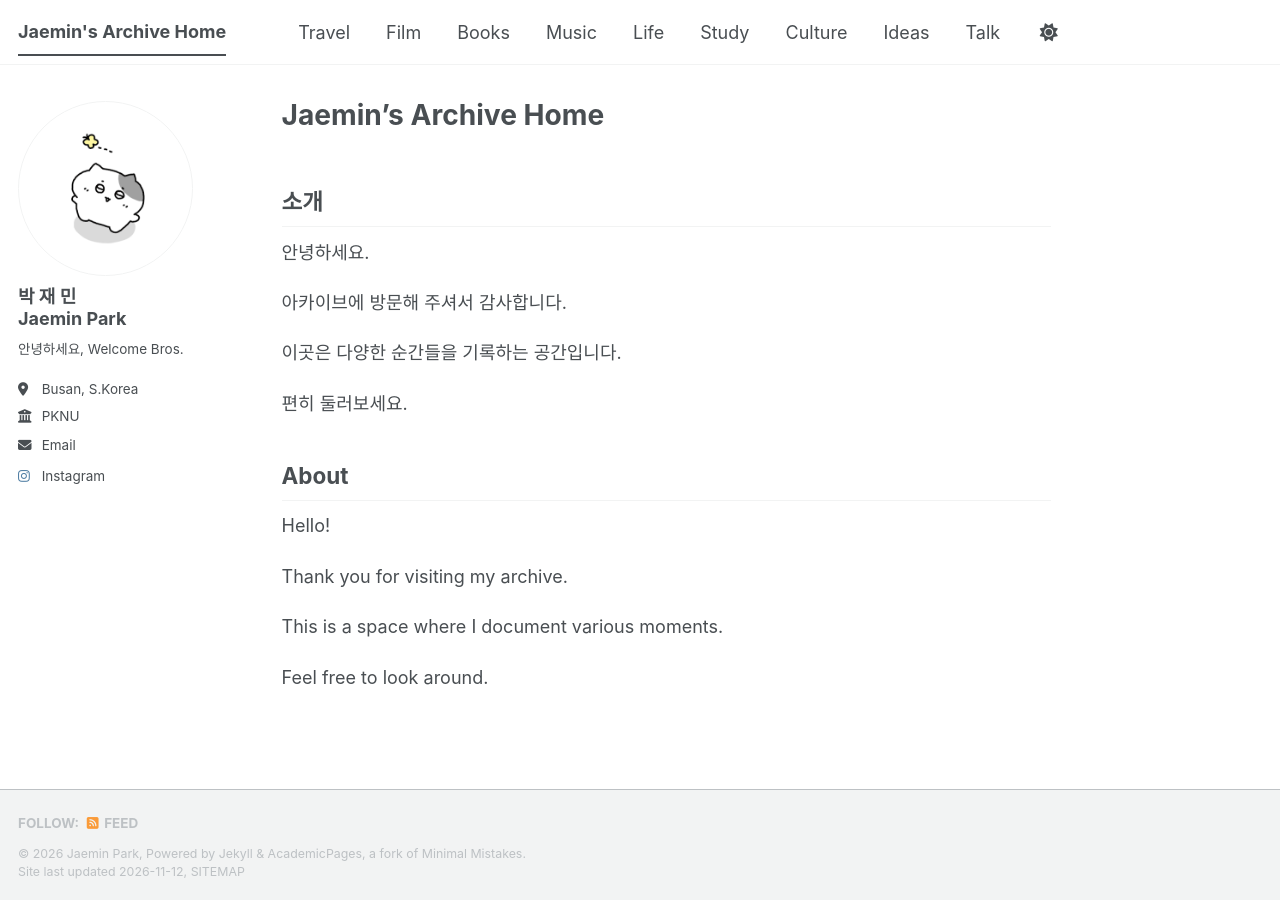
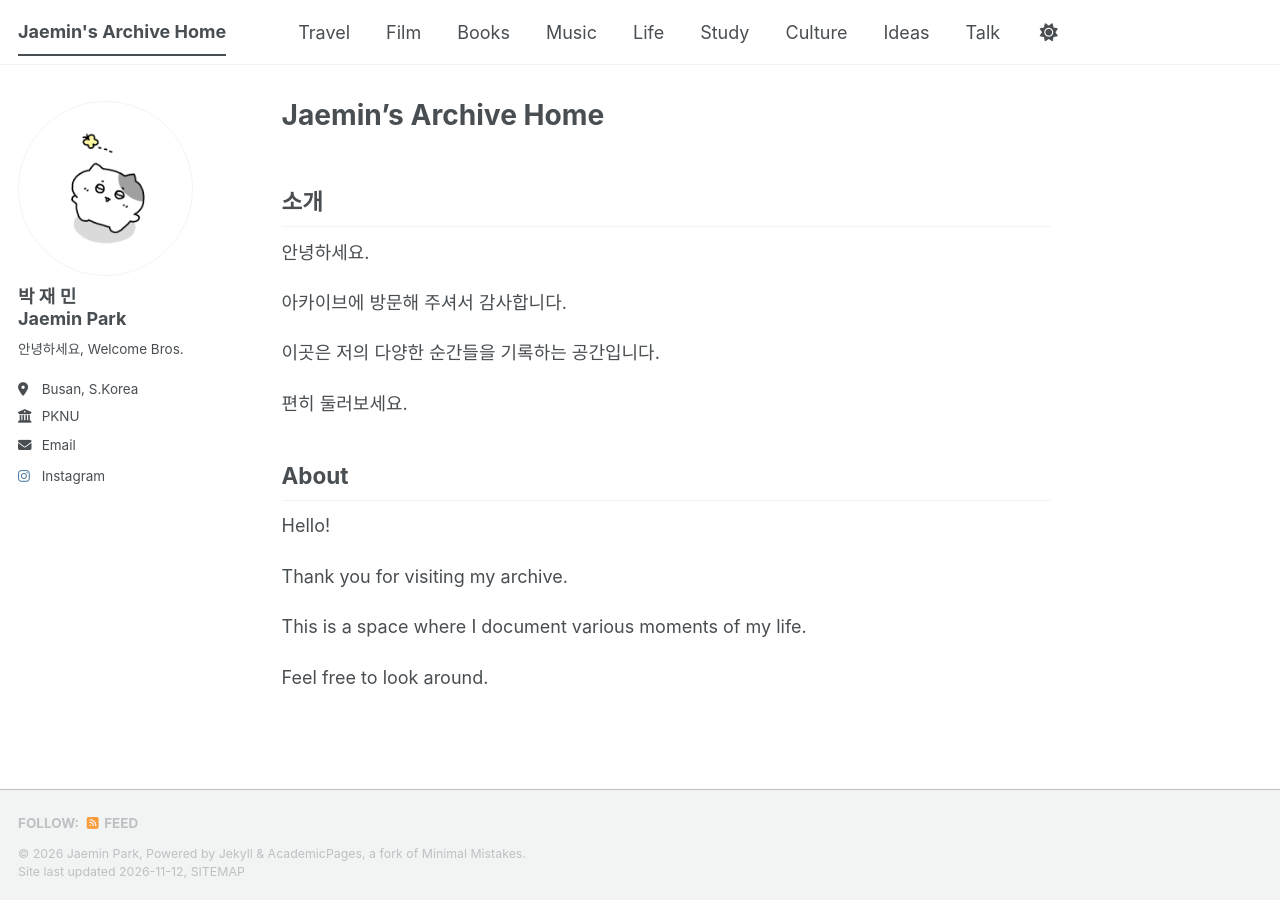
Before and after one commit to jm331kr/jm331kr.github.io, a Jekyll site: the page built from _pages/about.md, in a window 1280 px wide. Built offline with Jekyll 4.4.1, drawn with Linux system fonts in a browser that asks for light colours; a script bundle is joined from its source files by our own code; a style sheet for code colours, icons or effects is not loaded.

Commit message:
Update about.md

```diff
--- a/_pages/about.md
+++ b/_pages/about.md
@@ -12,7 +12,7 @@ redirect_from:
 
 아카이브에 방문해 주셔서 감사합니다.
 
-이곳은 다양한 순간들을 기록하는 공간입니다.
+이곳은 저의 다양한 순간들을 기록하는 공간입니다.
 
 편히 둘러보세요.
 
@@ -22,6 +22,6 @@ Hello!
 
 Thank you for visiting my archive.
 
-This is a space where I document various moments.
+This is a space where I document various moments of my life.
 
 Feel free to look around.
```
